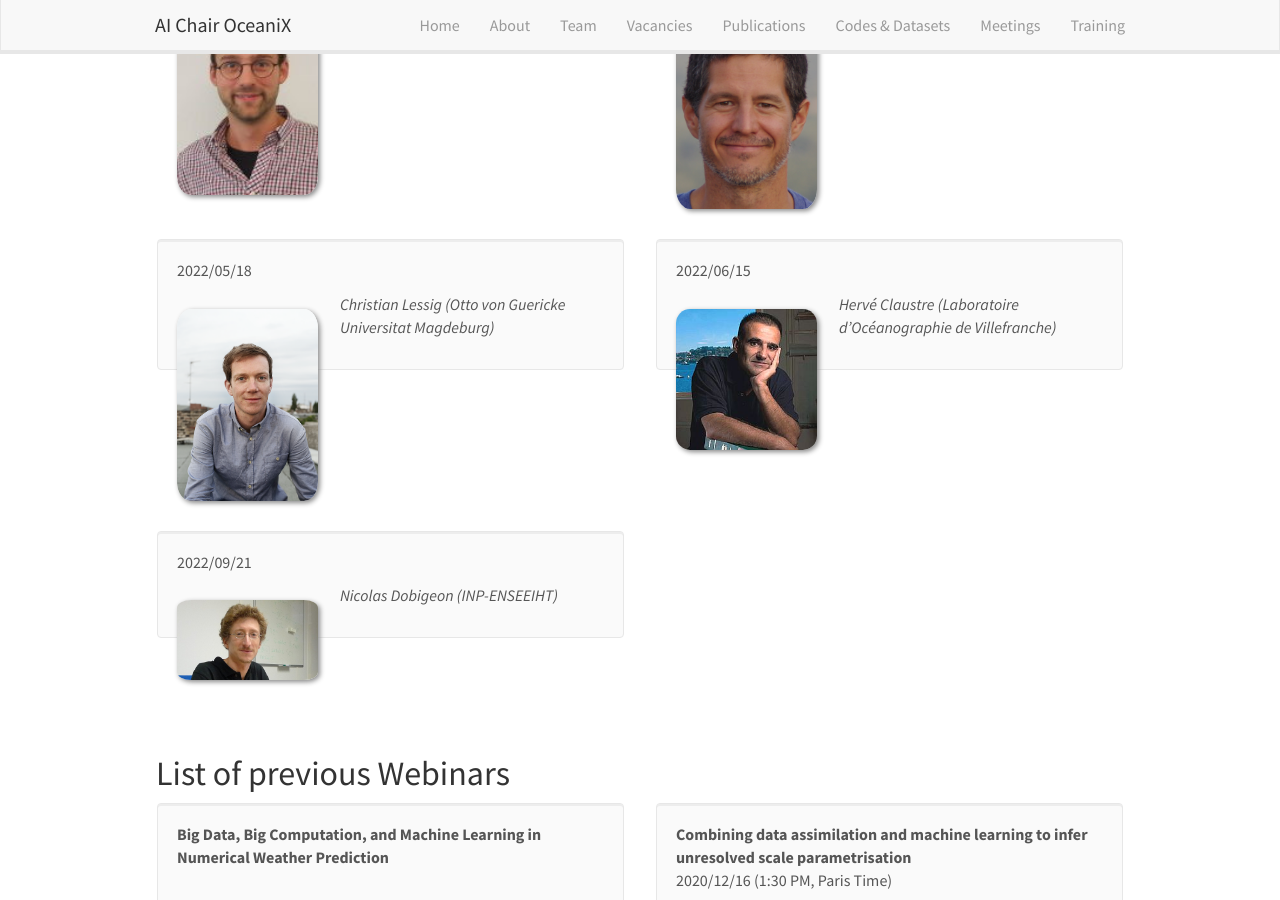
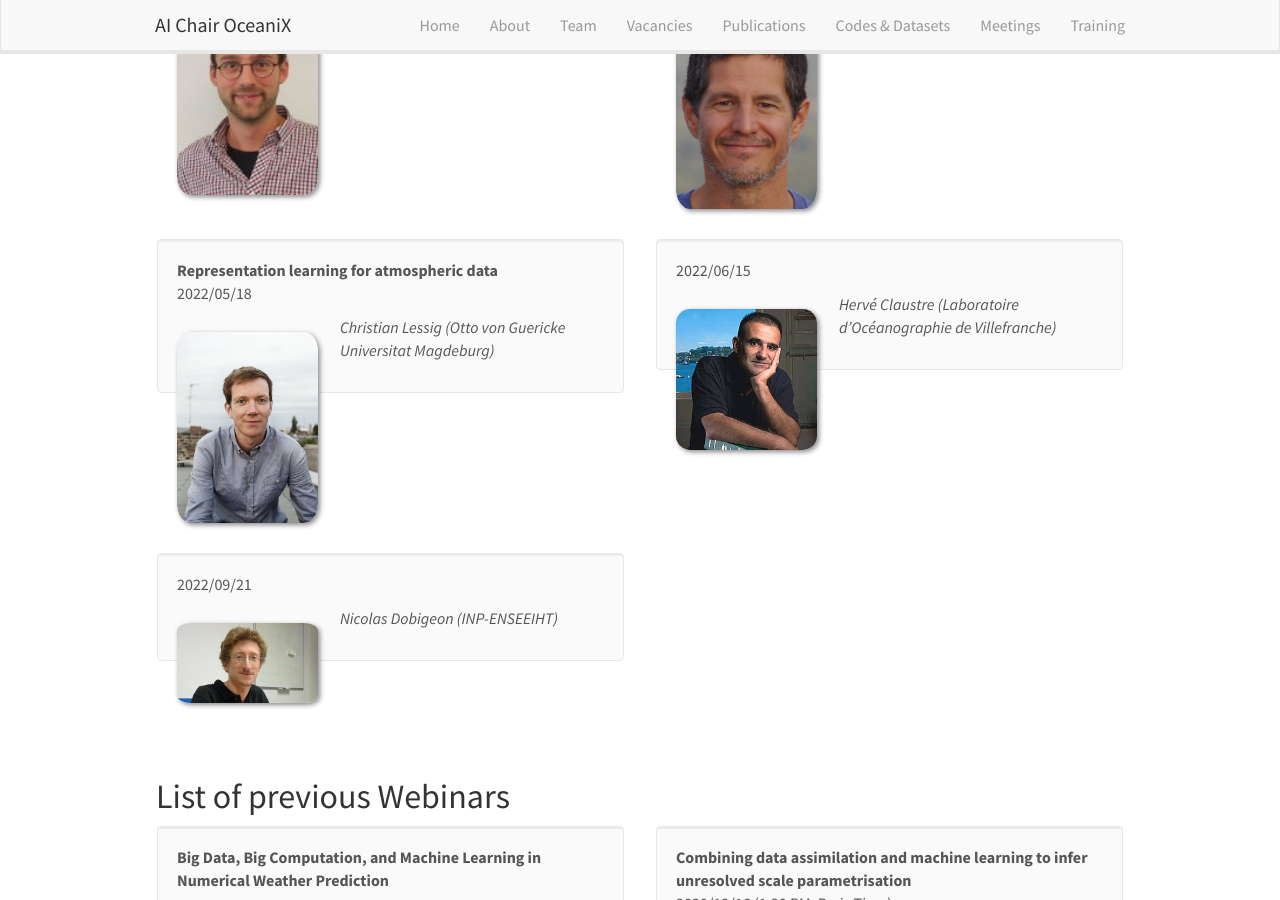
Before and after one commit to CIA-Oceanix/CIA-Oceanix.github.io, a Jekyll site: the page built from _pages/webinar.md, in a window 1280 px wide and 900 px high, scrolled down 687 px. Built offline with Jekyll 4.4.1, drawn with Linux system fonts in a browser that asks for light colours; nearby versions of some CDN libraries.

Commit message:
add lessig

```diff
--- a/_data/webinarlist.yml
+++ b/_data/webinarlist.yml
@@ -265,7 +265,7 @@
   highlight: 1
   codetype: 2
 
-- title: ""
+- title: "Representation learning for atmospheric data"
   image: lessig.png
   description:
   date: 2022/05/18
```
